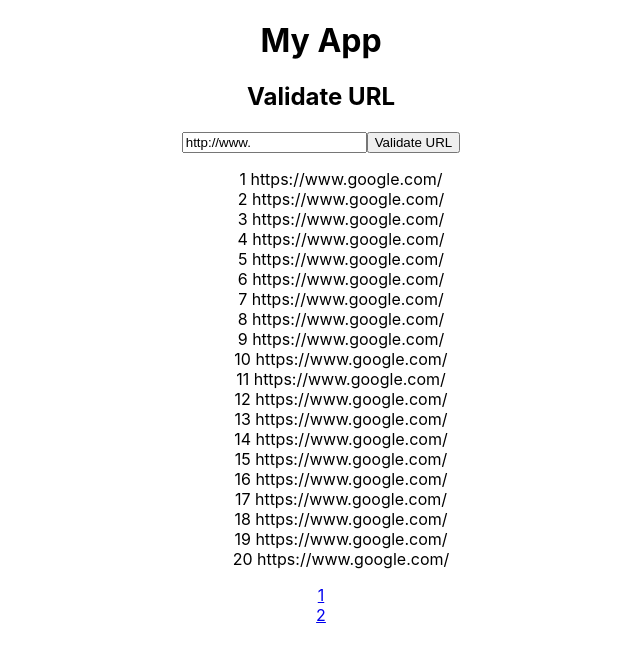
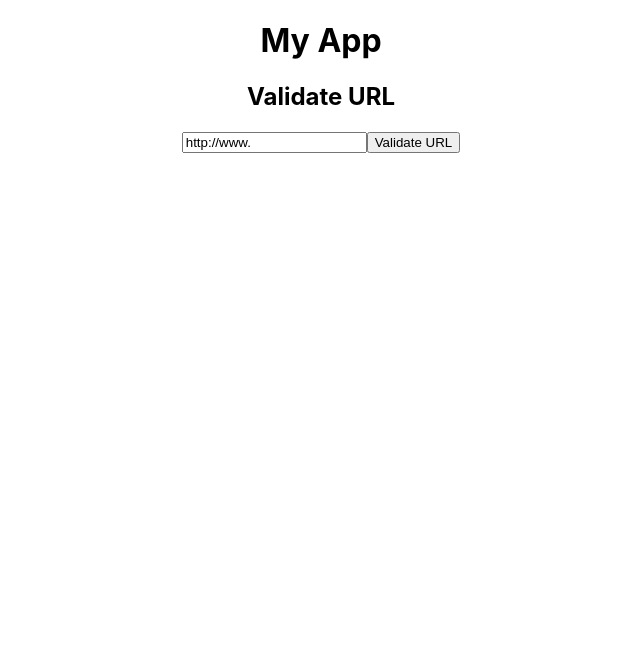
Before and after one commit to maxcramer/phantom, a React (Create React App) app: page / in a window 1280 px wide. Shown: the top 662 px of the page, without its empty margins (319-959 px from the left). Built offline with nearby package versions, Linux system fonts and the light colour scheme.

Commit message:
added styling to list of urls

```diff
--- a/src/App.js
+++ b/src/App.js
@@ -1,5 +1,4 @@
 import React, { useState, useEffect } from "react";
-import axios from "axios";
 
 import Url from "./components/Url/Url";
 import Pagination from "./components/Pagination/Pagination";
@@ -7,116 +6,11 @@ import UrlInput from "./components/UrlInput/UrlInput";
 
 import "./App.css";
 
-// const data = ;
-
 function App() {
   const [currentPage, setCurrentPage] = useState(1);
   const [urlPerPage] = useState(20);
 
-  const [data, setData] = useState([
-    {
-      id: 1,
-      url: "https://www.google.com/",
-    },
-    {
-      id: 2,
-      url: "https://www.google.com/",
-    },
-    {
-      id: 3,
-      url: "https://www.google.com/",
-    },
-    {
-      id: 4,
-      url: "https://www.google.com/",
-    },
-    {
-      id: 5,
-      url: "https://www.google.com/",
-    },
-    {
-      id: 6,
-      url: "https://www.google.com/",
-    },
-    {
-      id: 7,
-      url: "https://www.google.com/",
-    },
-    {
-      id: 8,
-      url: "https://www.google.com/",
-    },
-    {
-      id: 9,
-      url: "https://www.google.com/",
-    },
-    {
-      id: 10,
-      url: "https://www.google.com/",
-    },
-    {
-      id: 11,
-      url: "https://www.google.com/",
-    },
-    {
-      id: 12,
-      url: "https://www.google.com/",
-    },
-    {
-      id: 13,
-      url: "https://www.google.com/",
-    },
-    {
-      id: 14,
-      url: "https://www.google.com/",
-    },
-    {
-      id: 15,
-      url: "https://www.google.com/",
-    },
-    {
-      id: 16,
-      url: "https://www.google.com/",
-    },
-    {
-      id: 17,
-      url: "https://www.google.com/",
-    },
-    {
-      id: 18,
-      url: "https://www.google.com/",
-    },
-    {
-      id: 19,
-      url: "https://www.google.com/",
-    },
-    {
-      id: 20,
-      url: "https://www.google.com/",
-    },
-    {
-      id: 21,
-      url: "https://www.google.com/",
-    },
-    {
-      id: 22,
-      url: "https://www.google.com/",
-    },
-    {
-      id: 23,
-      url: "https://www.google.com/",
-    },
-    {
-      id: 24,
-      url: "https://www.google.com/",
-    },
-    {
-      id: 25,
-      url: "https://www.google.com/",
-    },
-  ]);
-
-  // console.log(data);
+  const [data, setData] = useState([]);
 
   const indexOfLastUrl = currentPage * urlPerPage;
   const indexOfFirstUrl = indexOfLastUrl - urlPerPage;
--- a/src/components/Url/Url.css
+++ b/src/components/Url/Url.css
@@ -1,3 +1,25 @@
 li {
     list-style: none;
 }
+
+.url_item {
+    border: 1px solid grey;
+    border-radius: 4px;
+    width: 50%;
+    height: 25px;
+    margin: 10px auto;
+    text-align: left;
+    display: flex;
+    align-items: center;
+    justify-content: space-between;
+    padding: 10px;
+    font-size: 20px;
+    font-weight: bold;
+    box-shadow: 5px 5px 4px grey;
+}
+
+img {
+    height: 100%;
+    float: right;
+    right: 0;
+}
--- a/src/components/Url/Url.js
+++ b/src/components/Url/Url.js
@@ -7,8 +7,12 @@ const Url = ({ setData }) => {
   return (
     <ul>
       {setData.map((data) => (
-        <li key={data.id}>
-          {data.id} {data.url}
+        <li className="url_item" key={data.id}>
+          <a href={data.url}>{data.url}</a>
+          <img
+            src="https://upload.wikimedia.org/wikipedia/commons/thumb/3/3b/Eo_circle_green_checkmark.svg/2048px-Eo_circle_green_checkmark.svg.png"
+            alt="Validated URL"
+          />
         </li>
       ))}
     </ul>
--- a/src/components/UrlInput/UrlInput.js
+++ b/src/components/UrlInput/UrlInput.js
@@ -7,14 +7,12 @@ const UrlInput = (props) => {
   const {
     register,
     handleSubmit,
-    watch,
     formState: { errors },
   } = useForm({ mode: "onTouched", defaultValues: { url: "http://www." } });
 
   const [newUrl, setNewUrl] = useState();
 
   function onSubmit(data, e) {
-    console.log(data);
     e.preventDefault();
     props.setData((prev) => prev.concat({ id: Date.now(), url: data.url }));
   }
```
